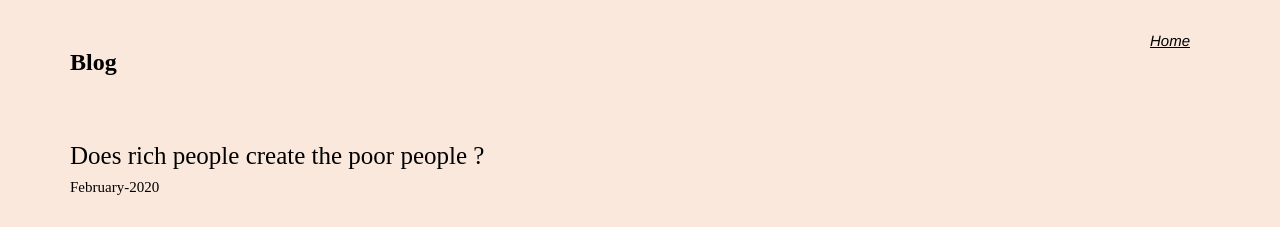
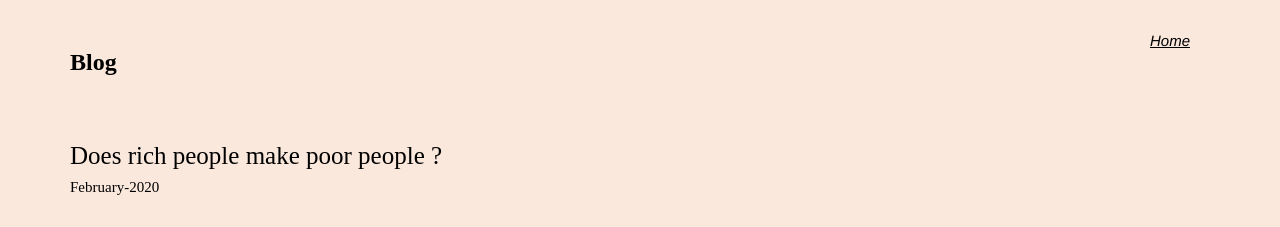
Before and after one commit to AbrahamGeorge8547/web, a plain HTML site: page blog.html in a window 1280 px wide. Shown: the top 227 px of the page. Drawn offline with Linux system fonts and the light colour scheme.

Commit message:
Update blog.html

```diff
--- a/blog.html
+++ b/blog.html
@@ -68,7 +68,7 @@ vinayakvnair, vinayak v nair, vinayak, nair, reffera, startup, Bangalore, Silico
 
 								<h2 class="slider_heading_text text-capitalize mt-md-4">Blog  </h2>
 
-								<span class="blog_heading"><br> Does rich people create the poor people ?</br> </span>
+								<span class="blog_heading"><br> Does rich people make poor people ?</br> </span>
 									<span class="byline">
 										February-2020
 									</span>
```
